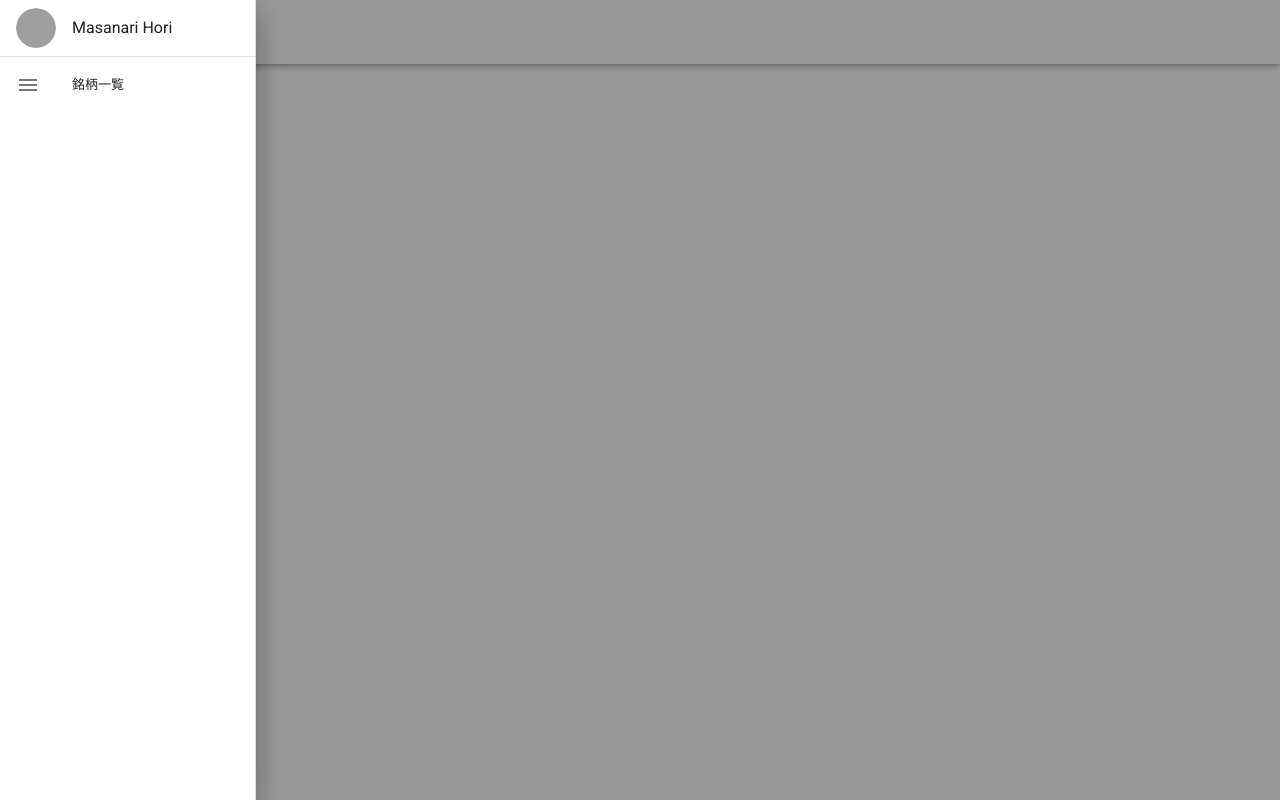
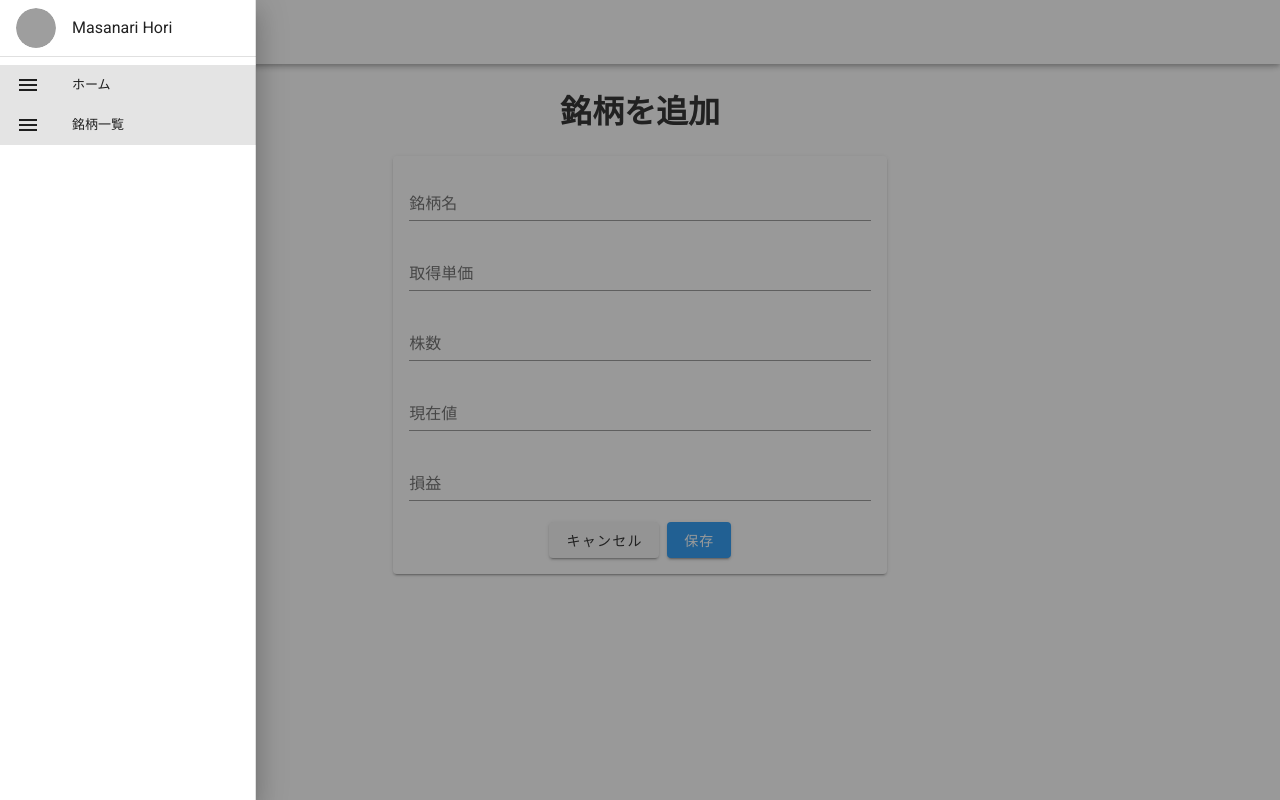
Before and after one commit to masanarih0ri/dividend_ops, a Vue app: page /stocks/1/edit in a window 1280 px wide. Both pictures are taken after a click on the button 28 px from the left and 32 px from the top of the page. Built offline with nearby package versions, Linux system fonts and the light colour scheme; grey boxes are pictures that could not be loaded.

Commit message:
データ追加用のフォームを作成

```diff
--- a/src/components/Sidenav.vue
+++ b/src/components/Sidenav.vue
@@ -16,7 +16,12 @@
       <v-divider></v-divider>
 
       <v-list dense>
-        <v-list-item v-for="item in items" :key="item.title" link>
+        <v-list-item
+          v-for="item in items"
+          :key="item.title"
+          link
+          :to="item.link"
+        >
           <v-list-item-icon>
             <v-icon>{{ item.icon }}</v-icon>
           </v-list-item-icon>
@@ -34,7 +39,10 @@
 export default {
   data() {
     return {
-      items: [{ title: '銘柄一覧', icon: 'mdi-menu' }],
+      items: [
+        { title: 'ホーム', icon: 'mdi-menu', link: { name: 'Home' } },
+        { title: '銘柄一覧', icon: 'mdi-menu', link: { name: 'Stocks' } },
+      ],
     };
   },
 };
--- a/src/router/index.js
+++ b/src/router/index.js
@@ -2,6 +2,7 @@ import Vue from 'vue';
 import VueRouter from 'vue-router';
 import Home from '../views/Home.vue';
 import Stocks from '../views/Stocks.vue';
+import StocksForm from '../views/StocksForm.vue';
 
 Vue.use(VueRouter);
 
@@ -15,6 +16,11 @@ const routes = [
     path: '/stocks',
     name: 'Stocks',
     component: Stocks,
+  },
+  {
+    path: '/stocks/:stocks_id?/edit',
+    name: 'stocks_edit',
+    component: StocksForm,
   },
   {
     path: '/about',
--- a/src/views/Stocks.vue
+++ b/src/views/Stocks.vue
@@ -4,6 +4,15 @@
       <v-flex xs12>
         <h1>銘柄一覧</h1>
       </v-flex>
+
+      <v-flex xs12 mt-5 mr-5 text-right>
+        <router-link :to="{ name: 'stocks_edit' }">
+          <v-btn color="info">
+            追加
+          </v-btn>
+        </router-link>
+      </v-flex>
+
       <v-flex xs12 mt-5 justify-center>
         <v-data-table :headers="headers" :items="stocks">
           <template v-slot:items="props">
--- /dev/null
+++ b/src/views/StocksForm.vue
@@ -0,0 +1,54 @@
+<template>
+  <v-container text-xs-center>
+    <v-layout row wrap justify-center>
+      <v-flex xs12 class="text-center">
+        <h1>銘柄を追加</h1>
+      </v-flex>
+
+      <v-flex xs5 mt-5>
+        <v-card>
+          <v-card-text>
+            <v-form>
+              <v-text-field
+                v-model="stocks.stockName"
+                label="銘柄名"
+              ></v-text-field>
+              <v-text-field
+                v-model="stocks.getStockPrice"
+                label="取得単価"
+              ></v-text-field>
+              <v-text-field
+                v-model="stocks.stockCount"
+                label="株数"
+              ></v-text-field>
+              <v-text-field
+                v-model="stocks.currentStockPrice"
+                label="現在値"
+              ></v-text-field>
+              <v-text-field
+                v-model="stocks.profitAndLoss"
+                label="損益"
+              ></v-text-field>
+              <div class="text-center">
+                <v-btn @click="$router.push({ name: 'Stocks' })"
+                  >キャンセル</v-btn
+                >
+                <v-btn color="info" class="ml-2">保存</v-btn>
+              </div>
+            </v-form>
+          </v-card-text>
+        </v-card>
+      </v-flex>
+    </v-layout>
+  </v-container>
+</template>
+
+<script>
+export default {
+  data() {
+    return {
+      stocks: {},
+    };
+  },
+};
+</script>
```
